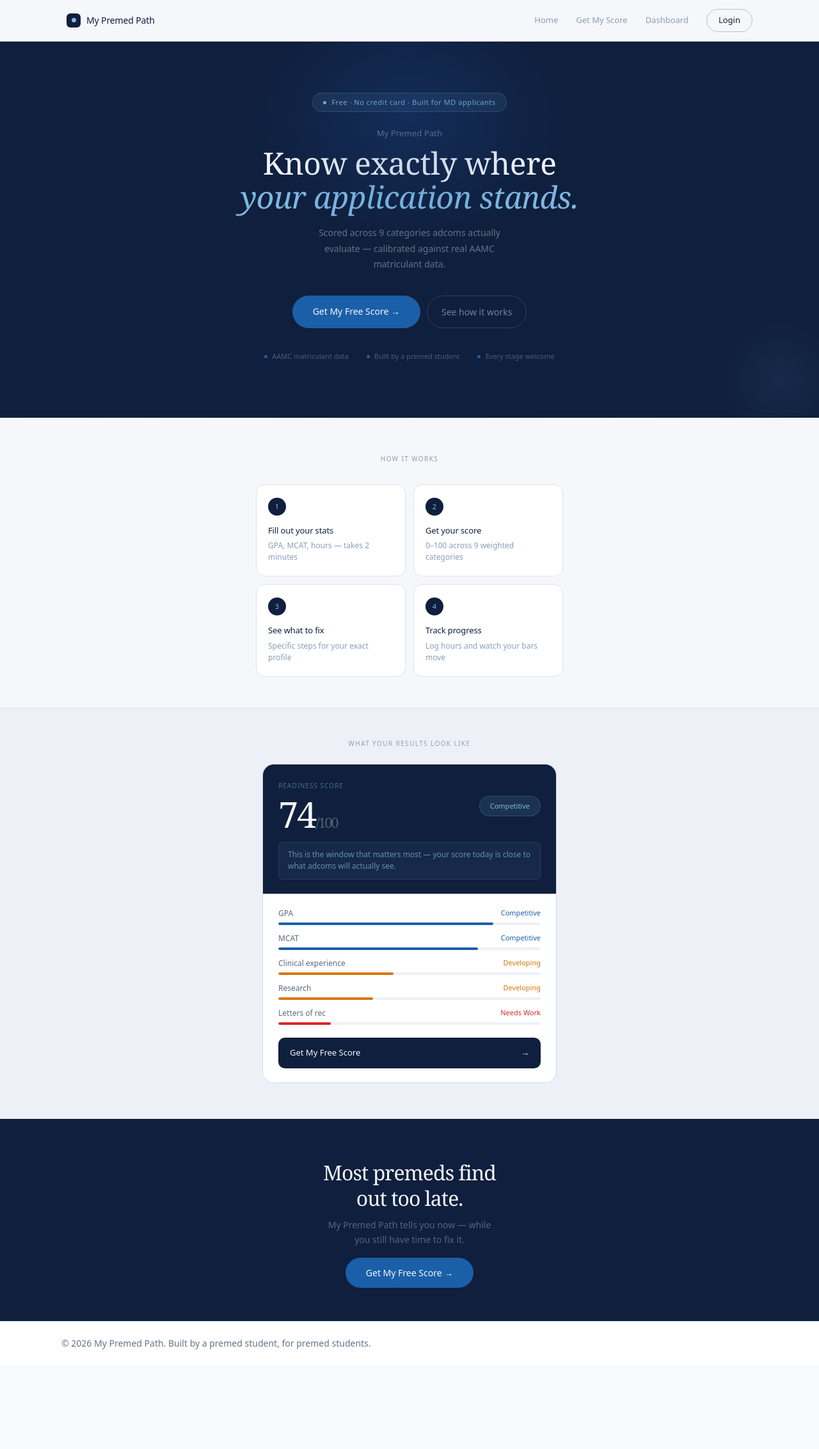
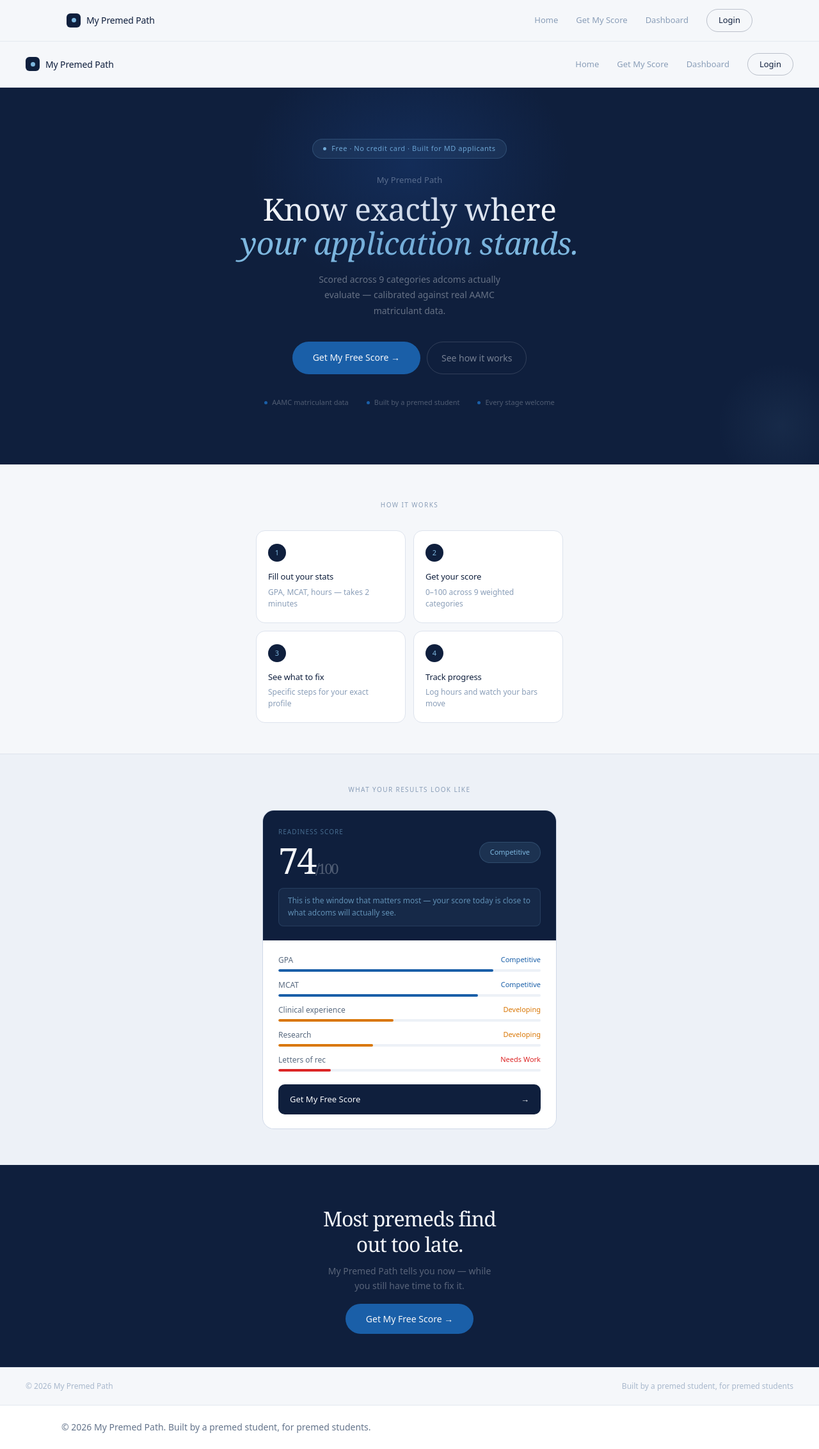
Before and after one commit to themix5651-hub/premed-project, a Next.js app: page / in a window 1280 px wide. Shown: the whole page at 64% size. Before the commit the page ends 2134 px from the top, so only its background shows below. Built offline with nearby package versions, Linux system fonts and the light colour scheme; no server answers.

Commit message:
add tracking section to home page

```diff
--- a/app/page.tsx
+++ b/app/page.tsx
@@ -1,9 +1,37 @@
-'use client'
 import Link from 'next/link'
 
 export default function Home() {
   return (
     <main style={{ background: '#f5f7fa', minHeight: '100vh', fontFamily: 'system-ui, sans-serif' }}>
+
+      {/* NAV */}
+      <nav style={{
+        display: 'flex', justifyContent: 'space-between', alignItems: 'center',
+        padding: '18px 40px', background: '#f5f7fa',
+        borderBottom: '0.5px solid #e4e9f0', position: 'sticky', top: 0, zIndex: 50
+      }}>
+        <div style={{ display: 'flex', alignItems: 'center', gap: '9px' }}>
+          <div style={{
+            width: 22, height: 22, borderRadius: 6, background: '#0f1f3d',
+            display: 'flex', alignItems: 'center', justifyContent: 'center'
+          }}>
+            <div style={{ width: 7, height: 7, background: '#7eb8e0', borderRadius: '50%' }} />
+          </div>
+          <span style={{ color: '#0f1f3d', fontSize: 14, fontWeight: 500, letterSpacing: '-0.01em' }}>
+            My Premed Path
+          </span>
+        </div>
+        <div style={{ display: 'flex', gap: 28, alignItems: 'center' }}>
+          <Link href="/" style={{ color: '#8a9eb8', fontSize: 13, textDecoration: 'none' }}>Home</Link>
+          <Link href="/intake" style={{ color: '#8a9eb8', fontSize: 13, textDecoration: 'none' }}>Get My Score</Link>
+          <Link href="/dashboard" style={{ color: '#8a9eb8', fontSize: 13, textDecoration: 'none' }}>Dashboard</Link>
+          <Link href="/auth/login" style={{
+            color: '#0f1f3d', fontSize: 13, textDecoration: 'none',
+            border: '0.5px solid rgba(15,31,61,0.25)', padding: '7px 18px',
+            borderRadius: 9999, fontWeight: 500
+          }}>Login</Link>
+        </div>
+      </nav>
 
       {/* HERO */}
       <section style={{
@@ -65,7 +93,7 @@
           }}>
             Get My Free Score →
           </Link>
-          <button onClick={() => document.getElementById('how-it-works')?.scrollIntoView({ behavior: 'smooth' })} style={{
+          <button style={{
             background: 'transparent', color: 'rgba(245,247,250,0.45)',
             border: '0.5px solid rgba(245,247,250,0.15)', padding: '14px 22px',
             borderRadius: 9999, fontSize: 14, cursor: 'pointer'
@@ -89,7 +117,7 @@
       <div style={{ height: '0.5px', background: 'linear-gradient(90deg, transparent, rgba(15,31,61,0.12), transparent)' }} />
 
       {/* HOW IT WORKS */}
-      <section id="how-it-works" style={{ background: '#f5f7fa', padding: '56px 40px 48px' }}>
+      <section style={{ background: '#f5f7fa', padding: '56px 40px 48px' }}>
         <p style={{ textAlign: 'center', fontSize: 10, letterSpacing: '0.14em', textTransform: 'uppercase', color: '#8a9eb8', marginBottom: 32 }}>
           How it works
         </p>
@@ -202,6 +230,16 @@
         </Link>
       </section>
 
+      {/* FOOTER */}
+      <footer style={{
+        background: '#f5f7fa', padding: '20px 40px',
+        display: 'flex', justifyContent: 'space-between', alignItems: 'center',
+        borderTop: '0.5px solid #dde3ed'
+      }}>
+        <span style={{ fontSize: 12, color: '#a8b8cc' }}>© 2026 My Premed Path</span>
+        <span style={{ fontSize: 12, color: '#a8b8cc' }}>Built by a premed student, for premed students</span>
+      </footer>
+
     </main>
   )
 }
```
